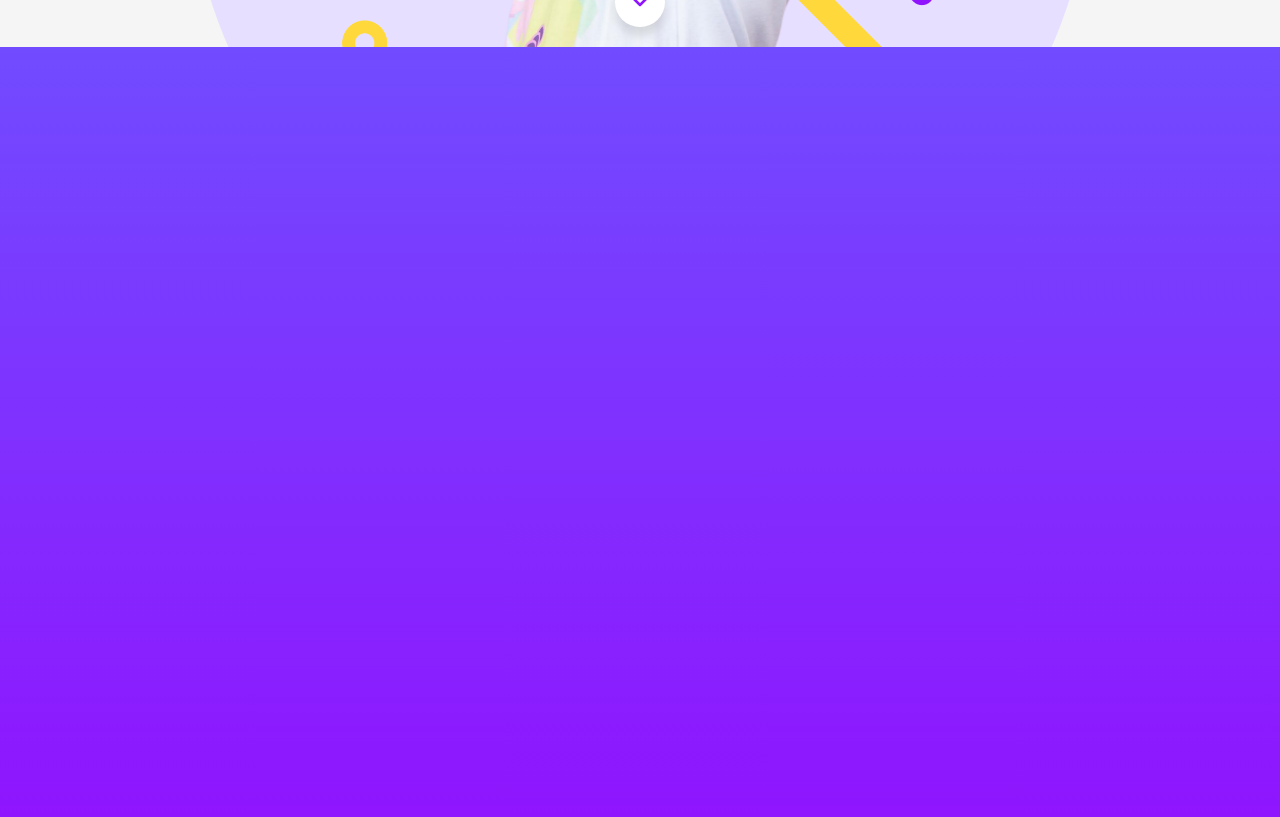
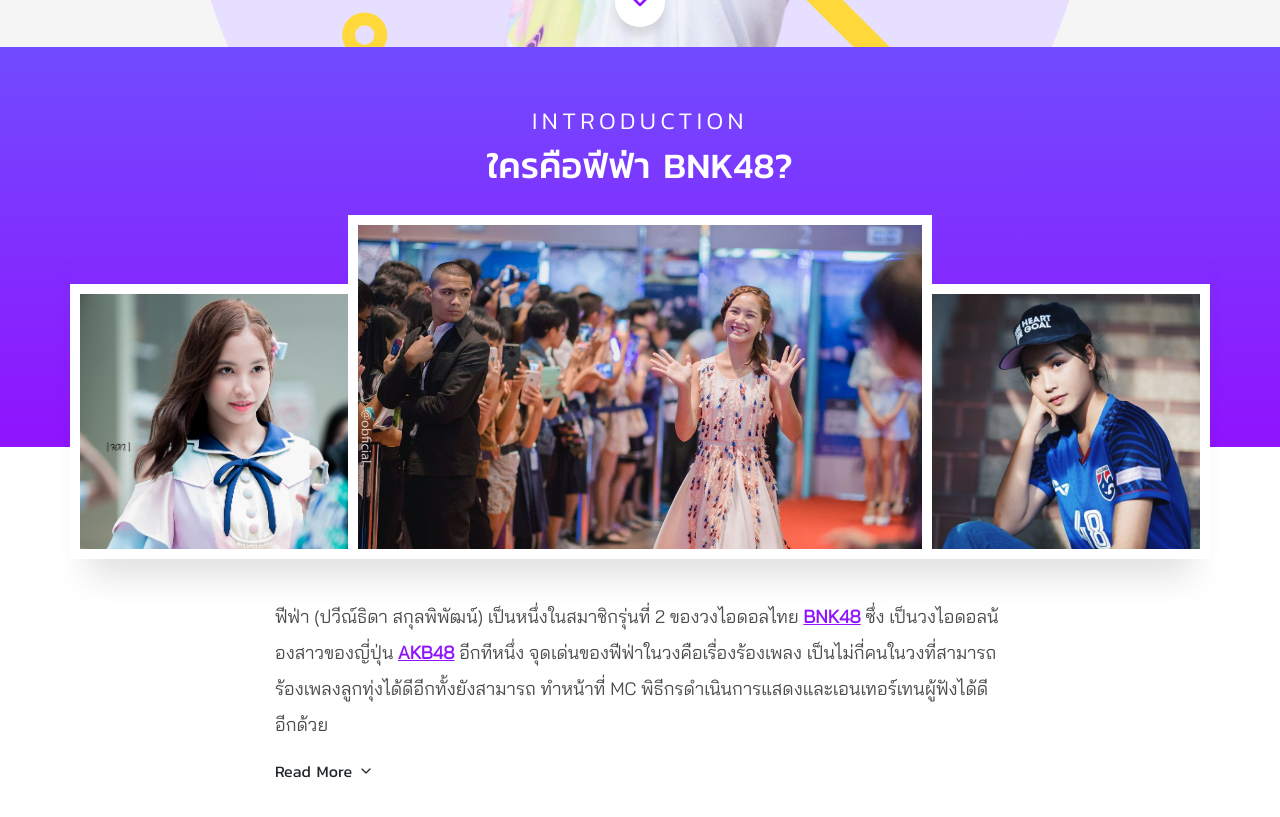
Before and after one commit to cjarit/fifa48, a Gatsby site: page / in a window 1280 px wide. Shown: the part 753-1570 px from the top of the page. After the commit the page ends 1536 px from the top, so only its background shows below. Built offline with nearby package versions, Linux system fonts and the light colour scheme; Gatsby itself is replaced by a stand-in of ours.

Commit message:
Update Intro section  / Add readmore function

```diff
--- a/package.json
+++ b/package.json
@@ -21,8 +21,12 @@
     "react-anchor-link-smooth-scroll": "^1.0.11",
     "react-dom": "^16.5.1",
     "react-helmet": "^5.2.0",
+    "react-read-more-less": "^0.1.3",
     "react-scroll-parallax": "^1.3.5",
     "react-scrollspy": "^3.3.5",
+    "react-smooth-scrollbar": "^8.0.6",
+    "read-more-react": "^1.0.6",
+    "smooth-scrollbar": "^8.3.1",
     "styled-components": "^4.0.2"
   },
   "keywords": [
--- a/src/components/bootstrap_layout.js
+++ b/src/components/bootstrap_layout.js
@@ -13,8 +13,20 @@
   </div>
 )
 
+const ContainerNoRowBS = ({ children }) => (
+  <div className="container">
+    {children}
+  </div>
+)
+
 const RowBS = ({ children }) => (
   <div className="row">
+    {children}
+  </div>
+)
+
+const RowCenterBS = ({ children }) => (
+  <div className="row justify-content-center">
     {children}
   </div>
 )
@@ -27,4 +39,4 @@
   children: PropTypes.node.isRequired,
 }
 
-export { ContainerBS, RowBS }
+export { ContainerBS, RowBS, ContainerNoRowBS, RowCenterBS }
--- /dev/null
+++ b/src/components/intro-content.js
@@ -0,0 +1,67 @@
+import React, { Component } from 'react'
+
+class IntroContent extends Component {
+  constructor(props) {
+    super(props)
+    this.state = {
+      expanded: false, //begin with box closed
+      text: "Read More"
+    }
+  }
+
+  showButton = () => {
+    this.setState({ expanded: !this.state.expanded })
+    if (this.state.expanded === true) {
+      this.setState({ text: "Read more" })
+    } else {
+      this.setState({ text: "Hide" })
+    }
+  }
+
+  render() {
+    const { expanded, text } = this.state
+    const ChevronDirection = this.state.expanded ? 'feather-icon icon-chevron-up' : 'feather-icon icon-chevron-down';
+    return (
+      <div className="TextContent">
+        <p>
+          ฟีฟ่า (ปวีณ์ธิดา สกุลพิพัฒน์) เป็นหนึ่งในสมาชิกรุ่นที่ 2 ของวงไอดอลไทย{' '}
+          <a
+            href="https://th.wikipedia.org/wiki/บีเอ็นเคโฟร์ตีเอต"
+            rel="noopener noreferrer"
+            target="_blank"
+          >
+            BNK48
+          </a>{' '}
+          ซึ่ง เป็นวงไอดอลน้องสาวของญี่ปุ่น{' '}
+          <a
+            href="https://th.wikipedia.org/wiki/เอเคบีโฟร์ตีเอต"
+            rel="noopener noreferrer"
+            target="_blank"
+          >
+            {' '}
+            AKB48
+          </a>{' '}
+          อีกทีหนึ่ง จุดเด่นของฟีฟ่าในวงคือเรื่องร้องเพลง
+          เป็นไม่กี่คนในวงที่สามารถร้องเพลงลูกทุ่งได้ดีอีกทั้งยังสามารถ
+          ทำหน้าที่ MC พิธีกรดำเนินการแสดงและเอนเทอร์เทนผู้ฟังได้ดีอีกด้วย
+        </p>
+        {expanded && ( //show if expanded is true
+          <p>
+            ชื่อฟีฟ่ามาจากการที่คุณพ่อของพีฟ่าชอบฟุตบอลทีมเอซีมิลาน
+            เลยตั้งชื่อว่าฟีฟ่าและตั้งชื่อน้องชายอีก 1 คนของฟีฟ่าว่ากาก้า
+            ปัจจุบันฟีฟ่าเรียนอยู่ชั้นมัธยมศึกษาปีที่ 5 (2018) สายภาษาอังกฤษ
+            เป็นคนถนัดซ้าย ฟีฟ่าชอบอาหารอีสานเป็นพิเศษ
+            สิ่งที่ฟีฟ่าไม่ชอบคือมดและแมลงสาบ
+            ที่ไม่ชอบมดเพราะว่ามดเคยเข้าหูคอนเด็ก
+            ส่วนแมลงสาบไม่ชอบเพราะเคยดูคลิปแมลงสาบเข้าหู
+          </p>
+        )}
+        <span onClick={this.showButton}>
+          {text} <i className={ChevronDirection}></i>
+        </span>
+      </div>
+    )
+  }
+}
+
+export default IntroContent
--- a/src/components/landing.js
+++ b/src/components/landing.js
@@ -1,5 +1,6 @@
 import React from 'react'
 import AnchorLink from 'react-anchor-link-smooth-scroll'
+import { Parallax } from 'react-scroll-parallax';
 //import Img from 'gatsby-image'
 //import { graphql } from 'gatsby'
 
@@ -17,15 +18,33 @@
   <section id="Landing">
     <div className="IdolLanding">
       <ContainerBS>
-        <div className="EffectFront">
+      <Parallax
+        className="EffectFront"
+        offsetYMax={10}
+        offsetYMin={-10}
+        slowerScrollRate
+        >
           <img alt="BNK48" src={FrontGraphic} />
-        </div>
-        <div className="MainIdol">
+        </Parallax>
+        {/* <div className="MainIdol">
           <img alt="Fifa BNK48" src={MainIdolImage} />
-        </div>
-        <div className="EffectBack">
+        </div> */}
+        <Parallax
+        className="MainIdol"
+        offsetYMax={20}
+        offsetYMin={-20}
+        slowerScrollRate
+        >
+          <img alt="Fifa BNK48" src={MainIdolImage} />
+        </Parallax>
+        <Parallax
+        className="EffectBack"
+        offsetYMax={5}
+        offsetYMin={-5}
+        slowerScrollRate
+        >
           <img alt="BNK48" src={BackGraphic} />
-        </div>
+        </Parallax>
         <div className="CircleBg" />
         <div className="TitleTag">
           <h1>Fifa</h1>
--- a/src/components/layout.js
+++ b/src/components/layout.js
@@ -32,7 +32,7 @@
             { rel: 'shortcut icon', type: 'image/png', href: `${Favicon}` },
           ]}
         >
-          <html lang="en" />
+          <html lang="th" />
         </Helmet>
         {children}
       </>
--- a/src/pages/index.js
+++ b/src/pages/index.js
@@ -1,11 +1,13 @@
 import React from 'react'
 //import { graphql } from 'gatsby'
-import { ParallaxProvider } from 'react-scroll-parallax';
+import { ParallaxProvider } from 'react-scroll-parallax'
+//import ReadMoreReact from 'read-more-react';
 
 import Layout from '../components/layout'
 //import { ContainerBS } from '../components/bootstrap_layout'
 import Header from '../components/header'
 import Landing from '../components/landing'
+import IntroContent from '../components/intro-content'
 
 import '../vendors/feather_icon/css/feather_icon.css'
 
@@ -13,6 +15,11 @@
 import '../scss/layout.scss'
 import '../scss/main.scss'
 import '../scss/header.scss'
+import {
+  ContainerNoRowBS,
+  RowBS,
+  RowCenterBS,
+} from '../components/bootstrap_layout'
 
 const IndexPage = () => (
   <ParallaxProvider>
@@ -20,7 +27,28 @@
       <Header />
       <Landing />
       <section id="Intro">
-        <div class="Title PurpleBG" />
+        <div class="PurpleBG">
+          <ContainerNoRowBS>
+            <RowBS>
+              <div className="Title">
+                <h5>Introduction</h5>
+                <h2>ใครคือฟีฟ่า BNK48?</h2>
+              </div>
+            </RowBS>
+            <RowBS>
+              <div className="IntroPhoto">
+                <div className="Img BackLeftImg" />
+                <div className="Img FrontImg" />
+                <div className="Img BackRightImg" />
+              </div>
+            </RowBS>
+            <RowCenterBS>
+              <div className="col-lg-8 col-md-10 col-sm-12">
+                <IntroContent></IntroContent>
+              </div>
+            </RowCenterBS>
+          </ContainerNoRowBS>
+        </div>
       </section>
     </Layout>
   </ParallaxProvider>
--- a/src/scss/font.scss
+++ b/src/scss/font.scss
@@ -23,8 +23,15 @@
   src: url('../fonts/kanit/Kanit-Bold.ttf') format('truetype');
 }
 
+@font-face {
+  font-family: 'Baijamjure';
+  src: url('../fonts/bai-jamjuree/BaiJamjuree-Regular.ttf') format('truetype');
+}
+
 $regular-font : 'Kanit';
 $light-font : 'KanitLight';
 $medium-font : 'KanitMedium';
 $semibold-font : 'KanitSemiBold';
 $bold-font : 'KanitBold';
+
+$read-regular-font : 'Baijamjure';
--- a/src/scss/header.scss
+++ b/src/scss/header.scss
@@ -9,7 +9,7 @@
   flex-direction: row;
   width: 100%;
   height: 80px;
-  z-index: 99;
+  z-index: 999;
   transition: 0.3s;
 
   .row {
--- a/src/scss/main.scss
+++ b/src/scss/main.scss
@@ -63,7 +63,7 @@
 
 .EffectFront {
   width: 790px;;
-  top: 26vh;
+  top: 25vh;
   z-index: 4;
   padding-left: 10vh;
   img {
@@ -79,14 +79,14 @@
   @include breakpoint(xxs){
     width: 510px;
     left: -20px;
-    top: 25vh;
+    top: 24vh;
   }
 }
 
 .EffectBack {
   width: 782px;
   z-index: 2;
-  top: 15vh;
+  top: 13vh;
   img {
     width: 100%;
   }
@@ -97,10 +97,10 @@
     width: 682px;
     left: -50px;
   }
-  @include breakpoint(xs){
+  @include breakpoint(xxs){
     width: 512px;
     left: -20px;
-    top: 14vh;
+    top: 12vh;
   }
 }
 
@@ -374,15 +374,99 @@
 
 ////// Intro Section //////
 
-.Title {
-  &.PurpleBG {
-    height: 800px;
+  .PurpleBG {
+    height: 400px;
     background: $purple-gradient;
     @include breakpoint(xxs){
       background: $purple-gradient-reverse;
     }
+    .Title {
+      text-align: center;
+      display: block;
+      width: 100%;
+      padding: 60px 0px 20px 0px;
+      h5 {
+        text-transform: uppercase;
+        color: white;
+        font-size: 1.5rem;
+        letter-spacing: 4.45px;
+        font-family: $light-font;
+      }
+      h2 {
+        font-family: $medium-font;
+        color:white;
+        font-size: 2.25rem;
+      }
+    }
   }
-}
+
+  .IntroPhoto {
+    position: relative;
+    text-align: center;
+    width: 100%;
+    height: 344px;
+    box-shadow: 0 35px 32px -18px rgba(0, 0, 0, 0.12);
+    margin-bottom: 40px;
+    @include breakpoint (max-sm) {
+      box-shadow: none;
+    }
+    .Img {
+      display: inline-block;
+      box-sizing: border-box;
+      border: 10px solid white;
+      background-size: cover;
+      position: absolute;
+    }
+    .FrontImg {
+      left: 0;
+      right: 0;
+      margin: 0 auto;
+      width: 584px;
+      height: 344px;
+      background-image: url('../images//intro-image01.jpg');
+      z-index: 2;
+      @include breakpoint (xs) {
+        width: 100%;
+      }
+      @include breakpoint (max-sm) {
+        box-shadow: 0 35px 32px -18px rgba(0, 0, 0, 0.12);
+      }
+    }
+    .BackLeftImg,
+    .BackRightImg {
+      z-index: 1;
+      bottom: 0;
+      width: 325px;
+      height: 275px;
+      @include breakpoint(max-sm){
+        display: none;
+      }
+    }
+    .BackRightImg {
+      right: 0;
+      background-image: url('../images//intro-image03.jpg');
+      background-position: right top;
+    }
+    .BackLeftImg {
+      left: 0;
+      background-image: url('../images//intro-image02.jpg');
+      background-position: left top;
+    }
+  }
+
+  .TextContent {
+    p {
+      font-family: $read-regular-font;
+      font-size: 1.125rem;
+      color: $blacktext;
+      line-height: 2;
+    }
+    a {
+      color: $purple;
+      text-decoration: underline;
+      font-weight: bold;
+    }
+  }
 
 @include breakpoint(xxs){
   .HideOnXXS {
```
Also changed, not shown: src/fonts/bai-jamjuree/BaiJamjuree-Italic.ttf (added), src/fonts/bai-jamjuree/BaiJamjuree-Light.ttf (added), src/fonts/bai-jamjuree/BaiJamjuree-LightItalic.ttf (added), src/fonts/bai-jamjuree/BaiJamjuree-Regular.ttf (added), src/images/42044338_1894279717546768_6941991018170417152_o.jpg (added), src/images/intro-image01.jpg (added), src/images/intro-image02.jpg (added), src/images/intro-image03.jpg (added), 1 other file.
